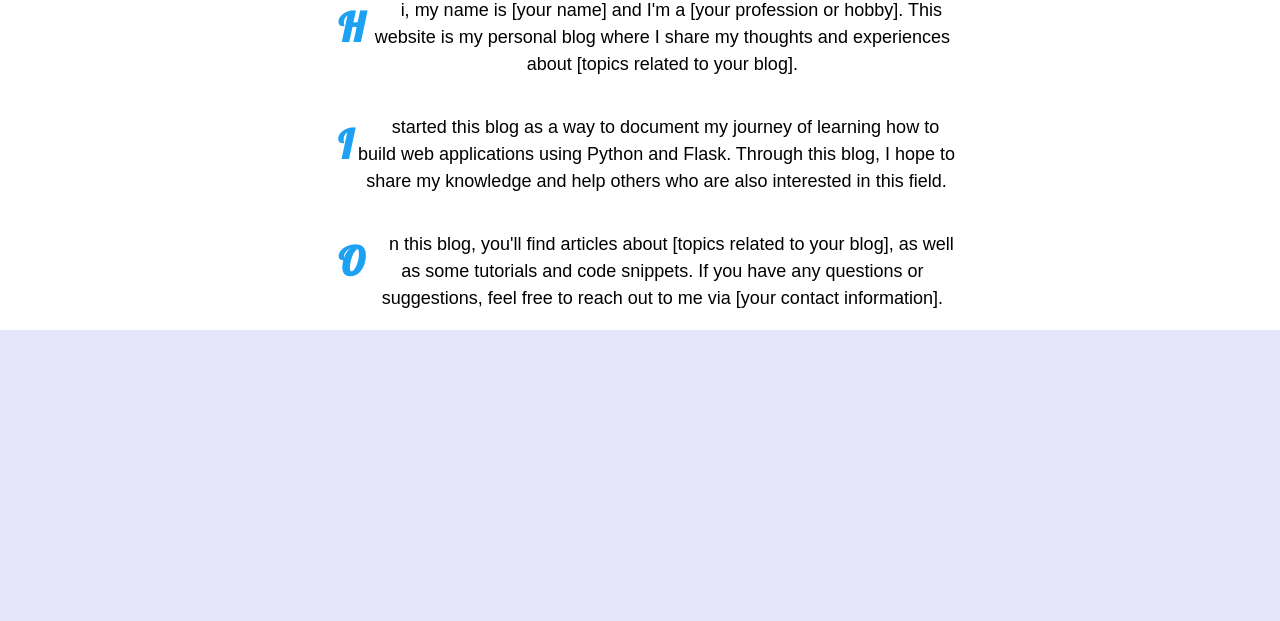
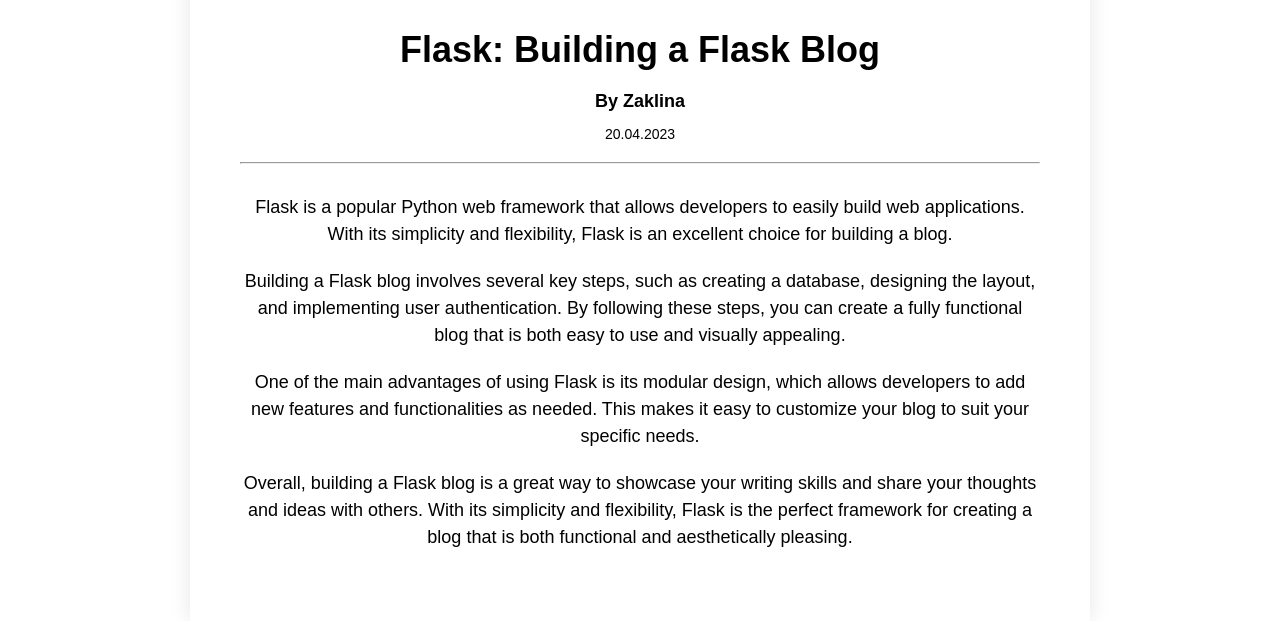
Before and after one commit to zaklinaradivojevic/Personal_Blog, a Flask app: page /about in a window 1280 px wide. Shown: the part 661-1282 px from the top of the page. Before the commit the page ends 991 px from the top, so only its background shows below. Run offline with Flask 3, Linux system fonts and the light colour scheme.

Commit message:
dvadesetdrugi commit

```diff
--- a/main.py
+++ b/main.py
@@ -1,6 +1,7 @@
-from flask import Flask, render_template, request, flash, redirect, url_for
+from flask import Flask, render_template, request, flash, redirect, url_for, flash
 from flask_sqlalchemy import SQLAlchemy
 from flask_login import LoginManager, UserMixin, login_user, logout_user
+from flask_login import current_user
 
 app = Flask(__name__)
 app.config["SQLALCHEMY_DATABASE_URI"] = "sqlite:///db.sqlite"
@@ -27,10 +28,12 @@
 def loader_user(user_id):
     return Users.query.get(user_id)
 
-
 @app.route('/')
 def home():
-    return render_template('home.html')
+    username = None
+    if current_user.is_authenticated:
+        username = current_user.username
+    return render_template('home.html', username=username)
 
 @app.route('/about')
 def about():
@@ -69,20 +72,28 @@
         # (we'll create the home route in a moment)
     return render_template("login.html")
 
+
+
 @app.route('/register', methods=["GET", "POST"])
 def register():
-  # If the user made a POST request, create a new user
     if request.method == "POST":
-        user = Users(username=request.form.get("username"),
-                     password=request.form.get("password"))
-        # Add the user to the database
-        db.session.add(user)
-        # Commit the changes made
+        username = request.form.get("username")
+        password = request.form.get("password")
+
+        # Check if the username already exists in the database
+        user = Users.query.filter_by(username=username).first()
+        if user:
+            flash('Username already exists. Please choose a different one.', 'danger')
+            return redirect(url_for("register"))
+
+        # Create a new user object and add it to the database
+        new_user = Users(username=username, password=password)
+        db.session.add(new_user)
         db.session.commit()
-        # Once user account created, redirect them
-        # to login route (created later on)
+
+        flash('Account created successfully!', 'success')
         return redirect(url_for("login"))
-    # Renders sign_up template if user made a GET request
+
     return render_template("sign_in.html")
 
 @app.route("/logout")
--- a/static/main.css
+++ b/static/main.css
@@ -264,31 +264,41 @@
                3px 3px 5px blue;
 
 }
-.about_content {
-  width:50%;
-  text-align: center;
-  display: flex;
-  flex-direction: column;
-  justify-content: center;
-  align-items: center;
-  margin:0 auto;
+.newspaper {
+  margin: 0 auto;
+  width: 800px;
+  padding: 50px;
+  background-color: #fff;
+  box-shadow: 0 0 20px rgba(0, 0, 0, 0.1);
 }
 
-.about_content p {
+.newspaper-title {
+  font-size: 36px;
+  font-weight: bold;
+  margin-bottom: 20px;
+}
+
+.newspaper-author {
+  font-size: 18px;
+  font-weight: bold;
+  margin-bottom: 10px;
+}
+
+.newspaper-date {
+  font-size: 14px;
+  margin-bottom: 20px;
+}
+
+hr {
+  margin-bottom: 30px;
+}
+
+.newspaper-paragraph {
   font-size: 18px;
   line-height: 1.5;
-  text-indent: 1em;
+  margin-bottom: 20px;
 }
 
-.about_content p::first-letter {
-  font-size: 2.5rem;
-  font-weight: bold;
-  float: left;
-  text-transform: uppercase;
-  text-indent: 20px;
-  color: #1da1f2;
-  font-family: 'Lobster';
-}
 
 .feedback-input {
   color:gray;
--- a/templates/about.html
+++ b/templates/about.html
@@ -4,10 +4,15 @@
      <img class="about-image" src="https://media.istockphoto.com/id/1432637898/photo/button-with-the-python-on-the-yellow-keyboard-of-modern-laptop.jpg?b=1&s=170667a&w=0&k=20&c=loymOqOdDX6uHWzUDyKdupCOV9XZaj5RyuKyMd_AOks="/>
      <h1 class="about-title">About </h1>
      </div>
-     <div class="about_content">
-      <p>Hi, my name is [your name] and I'm a [your profession or hobby]. This website is my personal blog where I share my thoughts and experiences about [topics related to your blog].</p>
-      <p>I started this blog as a way to document my journey of learning how to build web applications using Python and Flask. Through this blog, I hope to share my knowledge and help others who are also interested in this field.</p>
-      <p>On this blog, you'll find articles about [topics related to your blog], as well as some tutorials and code snippets. If you have any questions or suggestions, feel free to reach out to me via [your contact information].</p>
-   </div>
+     <div class="newspaper">
+      <h2 class="newspaper-title">Flask: Building a Flask Blog</h2>
+      <p class="newspaper-author">By Zaklina</p>
+      <p class="newspaper-date">20.04.2023</p>
+      <hr>
+      <p class="newspaper-paragraph">Flask is a popular Python web framework that allows developers to easily build web applications. With its simplicity and flexibility, Flask is an excellent choice for building a blog.</p>
+      <p class="newspaper-paragraph">Building a Flask blog involves several key steps, such as creating a database, designing the layout, and implementing user authentication. By following these steps, you can create a fully functional blog that is both easy to use and visually appealing.</p>
+      <p class="newspaper-paragraph">One of the main advantages of using Flask is its modular design, which allows developers to add new features and functionalities as needed. This makes it easy to customize your blog to suit your specific needs.</p>
+      <p class="newspaper-paragraph">Overall, building a Flask blog is a great way to showcase your writing skills and share your thoughts and ideas with others. With its simplicity and flexibility, Flask is the perfect framework for creating a blog that is both functional and aesthetically pleasing.</p>
+    </div>
 
  {% endblock %}
--- a/templates/base.html
+++ b/templates/base.html
@@ -17,11 +17,15 @@
       <li><a href="{{ url_for('about') }}">About</a></li>
       <li><a href="{{ url_for('new_post') }}">New Post</a></li>
       <li><a href="{{ url_for('contact') }}">Contact</a></li>
-      <li><a href="{{ url_for('login') }}">Login</a></li>
-      <li><a href="{{ url_for('register') }}">Create account</a></li>
       <li><a href="{{ url_for('logout') }}">Logout</a></li>
+      <li><a href="{{ url_for('register') }}">Register</a></li>
       <li class="avatar"><i class="fa fa-avatar"></i></li>
-    </ul>
+      {% if username %}
+  <li><a href="#">{{ username }}</a></li>
+{% else %}
+  <li><a href="{{ url_for('login') }}">Login</a></li>
+{% endif %}
+       </ul>
     <div class="search">
         <input type="text" name="q" placeholder="Search...">
         <button type="submit"><i class="fa fa-search"></i></button>
--- a/templates/login.html
+++ b/templates/login.html
@@ -2,7 +2,7 @@
 {% block content %}
  <div class="login">
 <h1 class="login-title">Login to your account</h1>
-<form action="#" method="post">
+<form  action="{{ url_for('login') }}" method="post">
   <div class="form-container">
     <label for="username">Username:</label>
     <input type="text" name="username" />
--- a/templates/sign_in.html
+++ b/templates/sign_in.html
@@ -2,7 +2,7 @@
 {% block content %}
 <div class="login">
 <h1 class="login-title">Create an account</h1>
-<form action="#" method="post">
+<form action="{{ url_for('register') }}" method="post">
   <div class="form-container">
   <label for="username">Username:</label>
   <input type="text" name="username" />
```
Also changed, not shown: instance/db.sqlite.
